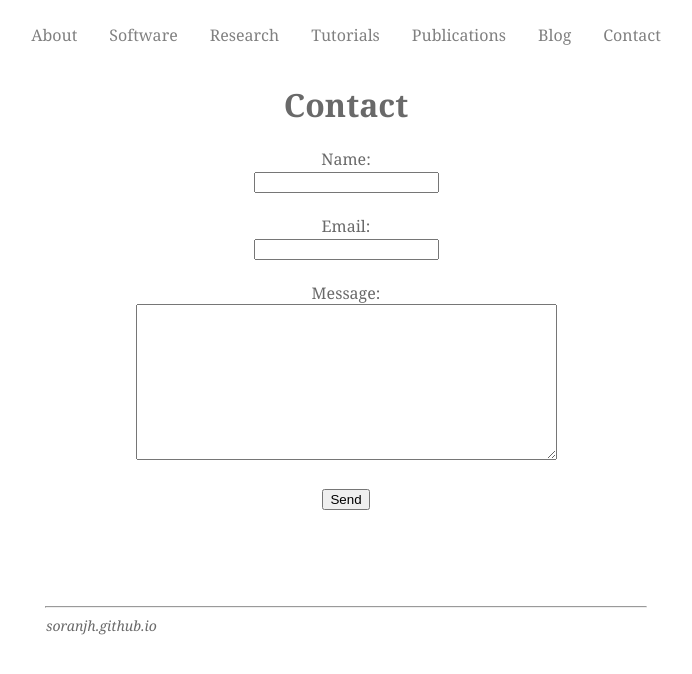
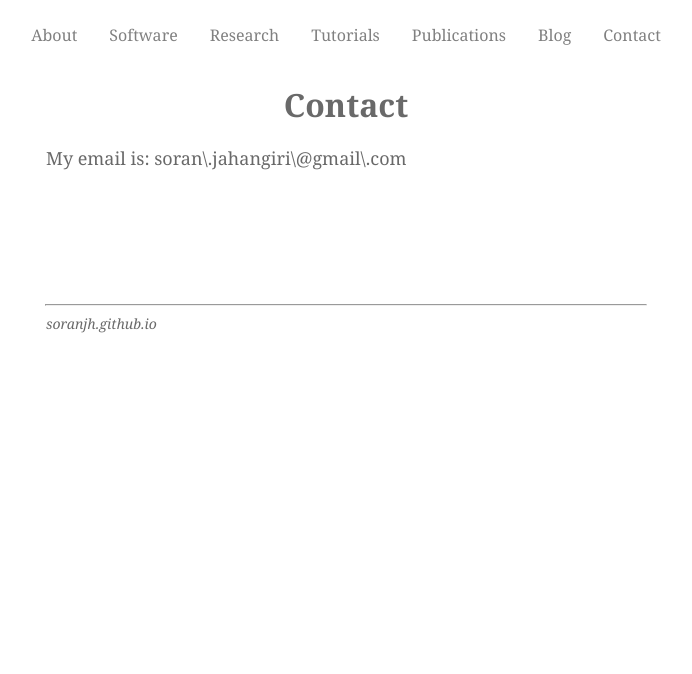
Before and after one commit to thinhnc1975/soranjh.github.io, a Jekyll site: the page built from contact.html, in a window 1280 px wide. Shown: the top 674 px of the page, without its empty margins (294-986 px from the left). Built offline with Jekyll 4.4.1, drawn with Linux system fonts in a browser that asks for light colours.

Commit message:
update contact

```diff
--- a/contact.html
+++ b/contact.html
@@ -4,15 +4,9 @@ title: Contact
 ---
 <h1>{{ "Contact" }}</h1>
 
-<form action="http://formspree.io/soran.jahangiri@gmail.com">
-<label for="name">Name:</label><br>
-<input type="text" id="name" name="name" required><br><br>
-<label for="email">Email:</label><br>
-<input type="email" id="email" name="email" required><br><br>
-<label for="message">Message:</label><br>
-<textarea id="message" name="message" rows="10" cols="50" required></textarea><br><br>
-<input type="submit" value="Send">
-</form>
+<p style="margin: auto; width: 600px; margin-top: 20px; margin-bottom: 40px; line-height=20px">
+My email is: soran\.jahangiri\@gmail\.com
+</p>
 
 
 
```
